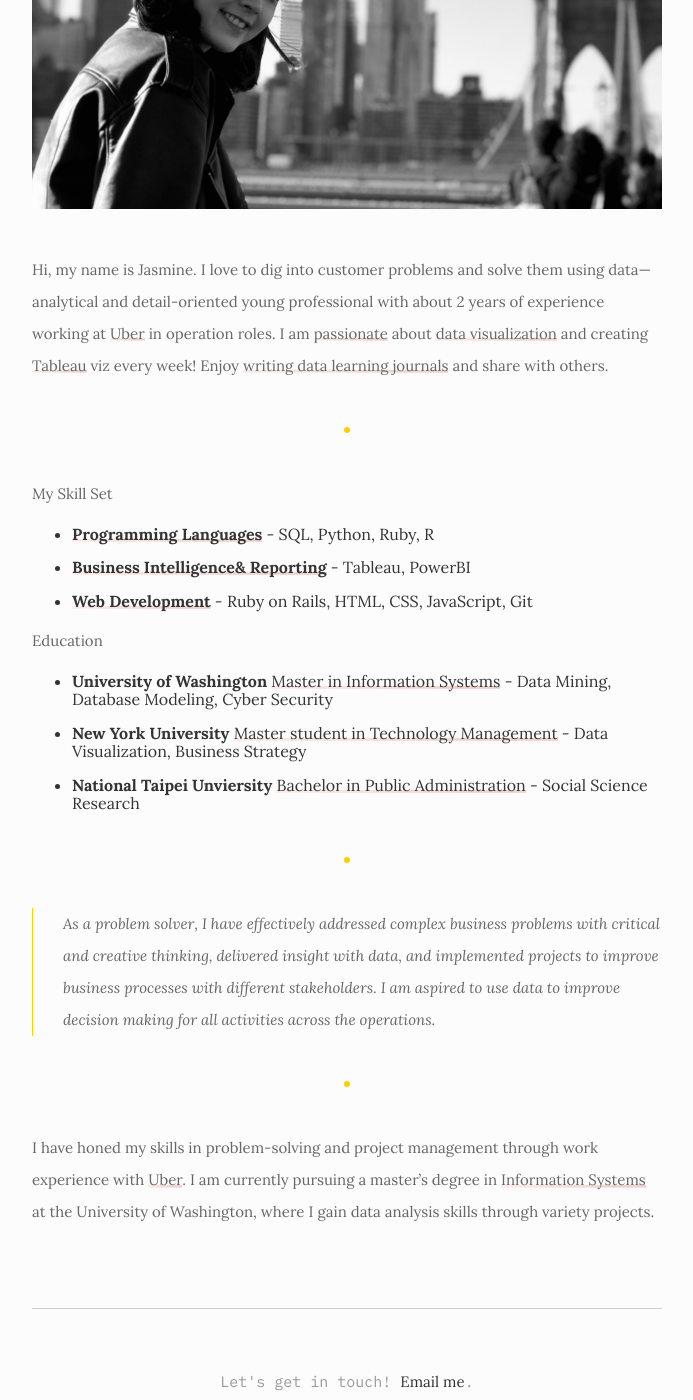
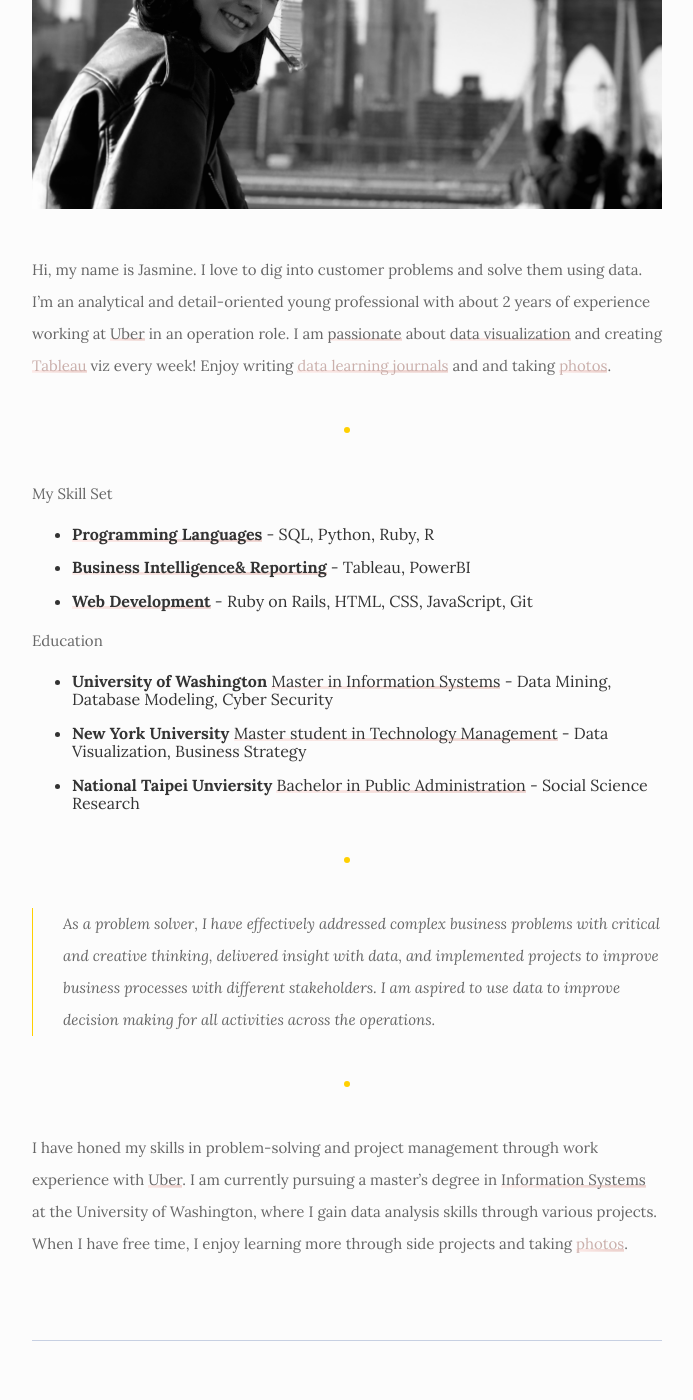
Before and after one commit to thejasmine/thejasminecode, a Jekyll site: the page built from _pages/about.md, in a window 1280 px wide and 1400 px high, scrolled down 444 px. Shown: the whole window, without its empty margins (293-986 px from the left). Built offline with Jekyll 4.4.1, drawn with Linux system fonts in a browser that asks for light colours.

Commit message:
update about me

```diff
--- a/_pages/about.md
+++ b/_pages/about.md
@@ -7,8 +7,10 @@ order: 4
 ---
 
 Hi, my name is Jasmine.
-I love to dig into customer problems and solve them using data—analytical and detail-oriented young professional with about 2 years of experience working at <span class="underline--magical">Uber</span> in operation roles.
-I am <span class="underline--magical">passionate</span> about <span class="underline--magical">data visualization</span> and creating <span class="underline--magical">Tableau</span> viz every week! Enjoy <span class="underline--magical">writing data learning journals</span> and share with others.
+I love to dig into customer problems and solve them using data. I'm an analytical and detail-oriented young professional with about 2 years of experience working at <span class="underline--magical">Uber</span> in an operation role.
+I am <span class="underline--magical">passionate</span> about <span class="underline--magical">data visualization</span> and creating <a href="https://public.tableau.com/profile/thejasmine#!/" target="_blank"><span class="underline--magical">Tableau</span></a> viz every week! Enjoy writing <a href="https://thejasmine.medium.com/" target="_blank"><span class="underline--magical">data learning journals</span></a> and and taking <a href="https://unsplash.com/@thejasmine" target="_blank"><span class="underline--magical">photos</span></a>.
+
+
 
 ***
 My Skill Set
@@ -28,4 +30,4 @@ Education
 
 ***
 
-I have honed my skills in problem-solving and project management through work experience with <span class="underline--magical">Uber</span>. I am currently pursuing a master's degree in <span class="underline--magical">Information Systems</span> at the University of Washington, where I gain data analysis skills through variety projects.
+I have honed my skills in problem-solving and project management through work experience with <span class="underline--magical">Uber</span>. I am currently pursuing a master's degree in <span class="underline--magical">Information Systems</span> at the University of Washington, where I gain data analysis skills through various projects. When I have free time, I enjoy learning more through side projects and taking <a href="https://unsplash.com/@thejasmine" target="_blank"><span class="underline--magical">photos</span></a>.
```
Also changed, not shown: 10 other files.
